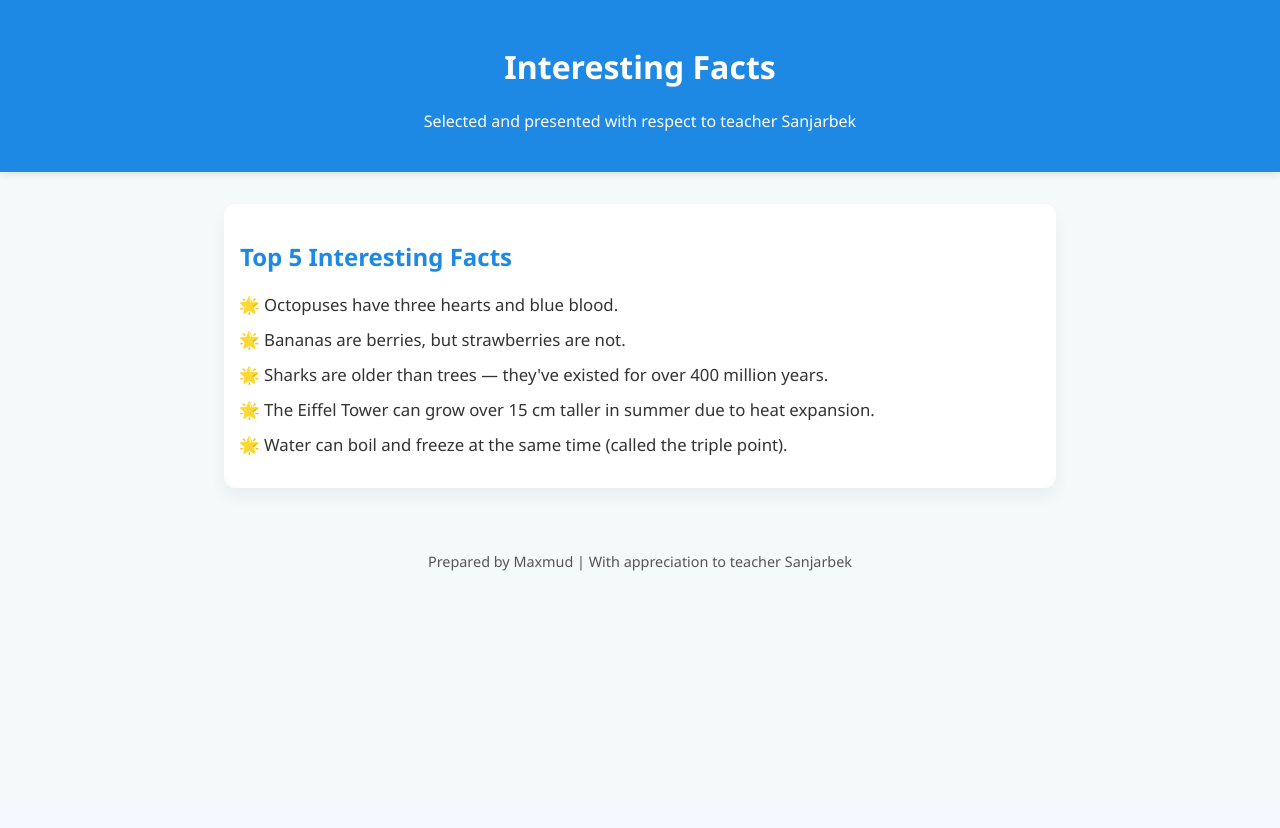
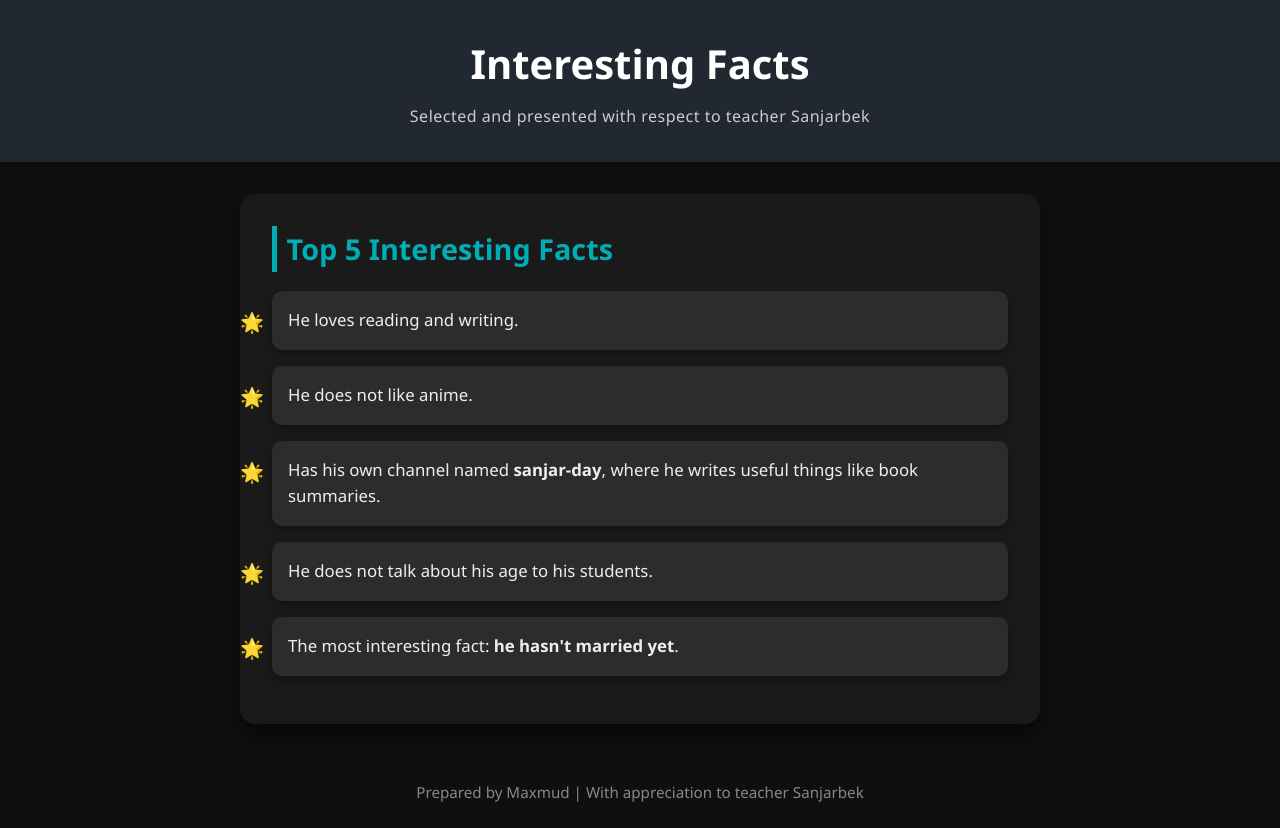
Before and after one commit to MaxmudBobomurodov/My-portfolio, a Django app: page /teacher/ in a window 1280 px wide. Before the commit the page ends 571 px from the top, so only its background shows below. Run offline with Django 5.2, Linux system fonts and the light colour scheme.

Commit message:
improving css code

```diff
--- a/users/templates/index.html
+++ b/users/templates/index.html
@@ -1,5 +1,6 @@
 <!DOCTYPE html>
 <html lang="en">
+{% load static %}
 <head>
   <meta charset="UTF-8" />
   <meta name="viewport" content="width=device-width, initial-scale=1.0"/>
@@ -113,7 +114,7 @@
       <button class="btn">Let’s get started →</button>
     </div>
     <div class="right">
-      <img src="https://via.placeholder.com/280" alt="Profile" class="profile-img">
+      <img src="{% static 'users/myself_for_portfolio.jpg' %}" alt="My photo" class="profile-img">
       <!-- Replace above with your image path if you have one -->
     </div>
   </div>
--- a/users/templates/teacher.html
+++ b/users/templates/teacher.html
@@ -5,52 +5,92 @@
   <meta name="viewport" content="width=device-width, initial-scale=1">
   <title>Interesting Facts</title>
   <style>
-    body {
-      font-family: 'Segoe UI', sans-serif;
-      background: #f4f9f9;
-      color: #333;
+          * {
+        box-sizing: border-box;
         margin: 0;
         padding: 0;
       }
 
+      body {
+        font-family: 'Segoe UI', sans-serif;
+        background-color: #0f0f0f; /* Yopiqroq qora */
+        color: #eee;
+        padding: 0;
+        margin: 0;
+        line-height: 1.6;
+      }
+
       header {
-      background-color: #1e88e5;
-      color: white;
-      padding: 1.5rem 0;
+        background-color: #222831;
+        color: #ffffff;
+        padding: 2rem 1rem;
         text-align: center;
-      box-shadow: 0 2px 8px rgba(0,0,0,0.1);
+        box-shadow: 0 4px 12px rgba(0, 0, 0, 0.3);
+      }
+
+      header h1 {
+        font-size: 2.5rem;
+        margin-bottom: 0.5rem;
+      }
+
+      header p {
+        color: #cccccc;
+        font-size: 1rem;
+        letter-spacing: 0.5px;
       }
 
       .container {
         max-width: 800px;
         margin: 2rem auto;
-      padding: 1rem;
-      background-color: white;
-      border-radius: 12px;
-      box-shadow: 0 8px 16px rgba(0,0,0,0.05);
+        padding: 2rem;
+        background-color: #1a1a1a; /* Yopiqroq kulrang */
+        border-radius: 15px;
+        box-shadow: 0 10px 25px rgba(0, 0, 0, 0.5);
+        transition: transform 0.3s ease;
       }
 
-    h2 {
-      color: #1e88e5;
+      .container:hover {
+        transform: scale(1.01);
       }
 
-    ul {
-      list-style-type: '🌟 ';
-      padding-left: 1.5rem;
+      .container h2 {
+        color: #00adb5;
+        margin-bottom: 1.2rem;
+        font-size: 1.8rem;
+        border-left: 5px solid #00adb5;
+        padding-left: 0.6rem;
       }
 
-    li {
-      margin: 0.75rem 0;
+      .container ul {
+        list-style-type: none;
+        padding-left: 0;
+      }
+
+      .container li {
+        background-color: #2c2c2c;
+        margin-bottom: 1rem;
+        padding: 1rem;
+        border-radius: 10px;
         font-size: 1.05rem;
+        box-shadow: 0 4px 10px rgba(0, 0, 0, 0.3);
+        position: relative;
+      }
+
+      .container li::before {
+        content: "🌟";
+        position: absolute;
+        left: -2rem;
+        font-size: 1.2rem;
+        color: #00adb5;
       }
 
       footer {
         text-align: center;
-      margin-top: 3rem;
-      padding: 1rem;
-      font-size: 0.9rem;
-      color: #555;
+        padding: 1.5rem;
+        color: #888;
+        font-size: 0.95rem;
       }
+
   </style>
 </head>
 <body>
@@ -63,11 +103,11 @@
   <div class="container">
     <h2>Top 5 Interesting Facts</h2>
       <ul>
-      <li>Octopuses have three hearts and blue blood.</li>
-      <li>Bananas are berries, but strawberries are not.</li>
-      <li>Sharks are older than trees — they've existed for over 400 million years.</li>
-      <li>The Eiffel Tower can grow over 15 cm taller in summer due to heat expansion.</li>
-      <li>Water can boil and freeze at the same time (called the triple point).</li>
+        <li>He loves reading and writing.</li>
+        <li>He does not like anime.</li>
+        <li>Has his own channel named <strong>sanjar-day</strong>, where he writes useful things like book summaries.</li>
+        <li>He does not talk about his age to his students.</li>
+        <li>The most interesting fact: <strong>he hasn't married yet</strong>.</li>
       </ul>
   </div>
 
```
Also changed, not shown: users/static/users/myself_for_portfolio.jpg (added). Lines whose indentation alone changed are shown as unchanged.
